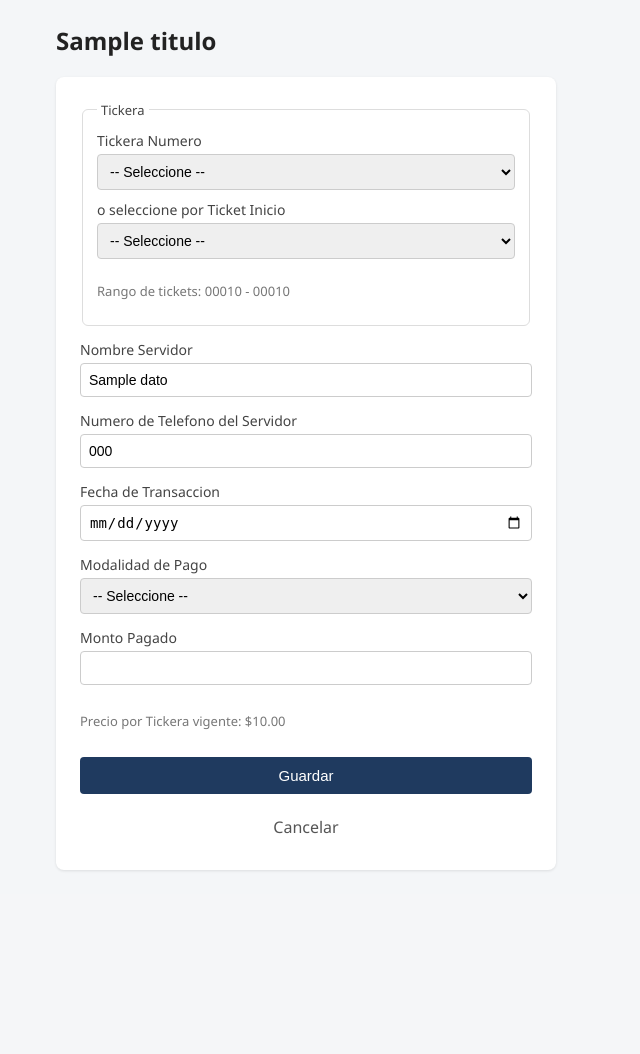
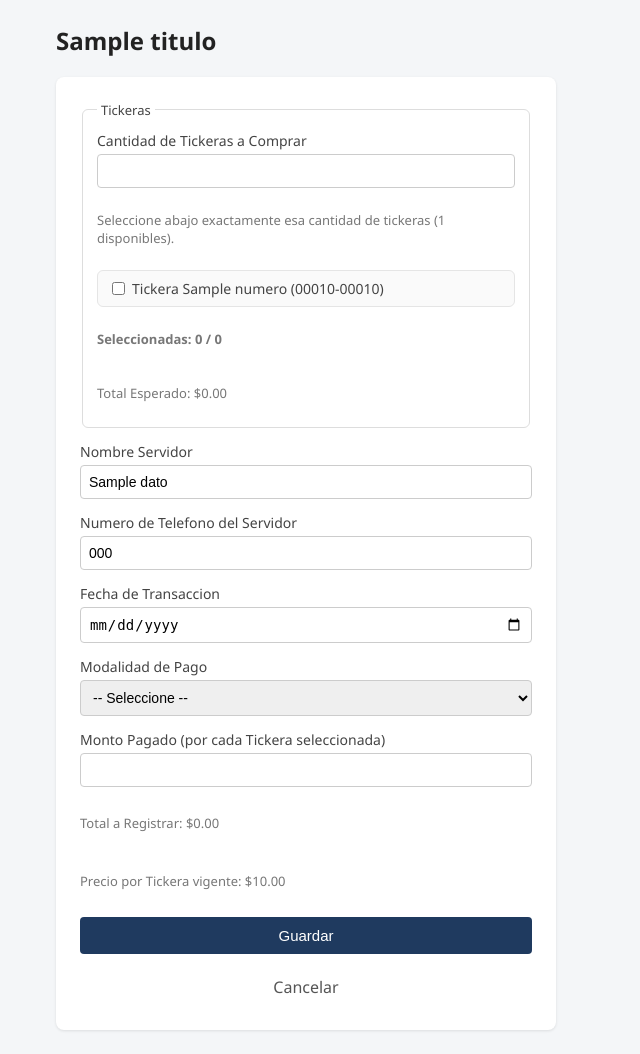
Before and after one commit to edmartin-GIT/Rifa-app, a Flask app: template templates/form_transaccion.html in a window 1280 px wide. Shown: the part 153-1207 px from the top of the page, without its empty margins (0-640 px from the left). Before the commit the page ends 1024 px from the top, so only its background shows below. Run offline with Flask 3, Linux system fonts and the light colour scheme; the template is opened without the code that fills it: most values are stand-ins (such as "Sample title", 1, 10 or a date in 2020).

Commit message:
Permite comprar multiples tickeras en una sola transaccion y agrega modalidad "POR PAGAR"
- Nueva Transaccion ahora permite indicar cuantas tickeras se compran y seleccionarlas de una lista (checkboxes); se genera una fila por tickera, cada una con el mismo servidor/telefono/modalidad.
- El Monto Pagado ingresado se aplica completo a cada tickera seleccionada (no se divide entre ellas); se muestra en vivo el Total Esperado y el Total a Registrar.
- Se agrega "POR PAGAR" como cuarta modalidad de pago junto a CASH, SQUARE y ZELLE, con migracion automatica del CHECK constraint para bases de datos existentes (preserva los datos).
- El modo Editar sigue funcionando sobre una sola tickera, sin cambios.

Co-Authored-By: Claude Sonnet 5 <noreply@anthropic.com>

```diff
--- a/app.py
+++ b/app.py
@@ -12,7 +12,7 @@ app = Flask(__name__)
 app.secret_key = "rifa-control-secret"
 app.jinja_env.filters["ticket"] = lambda numero: f"{numero:05d}"
 
-MODALIDADES = ("CASH", "SQUARE", "ZELLE")
+MODALIDADES = ("CASH", "SQUARE", "ZELLE", "POR PAGAR")
 
 TICKET_BASE = 5000
 TICKET_SIZE = 10
@@ -149,6 +149,74 @@ def validar_formulario(form, excluir_id=None):
     return errores, datos
 
 
+def validar_formulario_multiple(form):
+    errores = []
+    nombre_servidor = form.get("nombre_servidor", "").strip()
+    telefono_servidor = form.get("telefono_servidor", "").strip()
+    fecha_transaccion = form.get("fecha_transaccion", "").strip()
+    modalidad_pago = form.get("modalidad_pago", "").strip().upper()
+    numero_confirmacion = form.get("numero_confirmacion", "").strip()
+
+    try:
+        cantidad_tickeras = int(form.get("cantidad_tickeras", "1"))
+    except ValueError:
+        cantidad_tickeras = 0
+    if cantidad_tickeras < 1:
+        errores.append("La cantidad de tickeras debe ser al menos 1.")
+
+    tickeras_seleccionadas_raw = form.getlist("tickeras_seleccionadas")
+    tickeras_seleccionadas = []
+    for valor in tickeras_seleccionadas_raw:
+        try:
+            n = int(valor)
+        except ValueError:
+            continue
+        if 1 <= n <= NUM_TICKERAS:
+            tickeras_seleccionadas.append(n)
+
+    if len(set(tickeras_seleccionadas)) != len(tickeras_seleccionadas):
+        errores.append("Hay tickeras repetidas en la seleccion.")
+        tickeras_seleccionadas = list(dict.fromkeys(tickeras_seleccionadas))
+
+    if cantidad_tickeras >= 1 and len(tickeras_seleccionadas) != cantidad_tickeras:
+        errores.append(
+            f"Debe seleccionar exactamente {cantidad_tickeras} tickera(s); selecciono {len(tickeras_seleccionadas)}."
+        )
+
+    for n in tickeras_seleccionadas:
+        if tickera_ya_vendida(n):
+            errores.append(f"La Tickera {n} ya fue vendida. Cada tickera es unica.")
+
+    try:
+        monto_pagado_por_tickera = float(form.get("monto_pagado", "0") or 0)
+    except ValueError:
+        errores.append("El monto pagado debe ser un numero.")
+        monto_pagado_por_tickera = 0
+
+    if not nombre_servidor:
+        errores.append("Nombre Servidor es requerido.")
+    if not telefono_servidor:
+        errores.append("Numero de Telefono del Servidor es requerido.")
+    if not fecha_transaccion:
+        errores.append("Fecha de Transaccion es requerida.")
+    if modalidad_pago not in MODALIDADES:
+        errores.append("Modalidad de Pago invalida.")
+    if modalidad_pago in ("SQUARE", "ZELLE") and not numero_confirmacion:
+        errores.append(f"Numero de Confirmacion es requerido para pagos {modalidad_pago}.")
+
+    datos = {
+        "cantidad_tickeras": cantidad_tickeras,
+        "tickeras_seleccionadas": tickeras_seleccionadas,
+        "nombre_servidor": nombre_servidor,
+        "telefono_servidor": telefono_servidor,
+        "fecha_transaccion": fecha_transaccion,
+        "modalidad_pago": modalidad_pago,
+        "numero_confirmacion": numero_confirmacion or None,
+        "monto_pagado": monto_pagado_por_tickera,
+    }
+    return errores, datos
+
+
 @app.route("/")
 def index():
     precio_tickera = get_precio_tickera()
@@ -191,7 +259,7 @@ def index():
 def nueva_transaccion():
     precio_tickera = get_precio_tickera()
     if request.method == "POST":
-        errores, datos = validar_formulario(request.form)
+        errores, datos = validar_formulario_multiple(request.form)
         if errores:
             for e in errores:
                 flash(e, "error")
@@ -199,34 +267,41 @@ def nueva_transaccion():
 
         conn = get_conn()
         try:
-            conn.execute(
-                """INSERT INTO transacciones
-                   (tickera_numero, ticket_inicio, ticket_fin, nombre_servidor, telefono_servidor, fecha_transaccion,
-                    modalidad_pago, numero_confirmacion, precio_tickera, monto_pagado)
-                   VALUES (?, ?, ?, ?, ?, ?, ?, ?, ?, ?)""",
-                (
-                    datos["tickera_numero"],
-                    datos["ticket_inicio"],
-                    datos["ticket_fin"],
-                    datos["nombre_servidor"],
-                    datos["telefono_servidor"],
-                    datos["fecha_transaccion"],
-                    datos["modalidad_pago"],
-                    datos["numero_confirmacion"],
-                    precio_tickera,
-                    datos["monto_pagado"],
-                ),
-            )
+            for numero in datos["tickeras_seleccionadas"]:
+                ticket_inicio, ticket_fin = tickera_a_rango(numero)
+                conn.execute(
+                    """INSERT INTO transacciones
+                       (tickera_numero, ticket_inicio, ticket_fin, nombre_servidor, telefono_servidor, fecha_transaccion,
+                        modalidad_pago, numero_confirmacion, precio_tickera, monto_pagado)
+                       VALUES (?, ?, ?, ?, ?, ?, ?, ?, ?, ?)""",
+                    (
+                        numero,
+                        ticket_inicio,
+                        ticket_fin,
+                        datos["nombre_servidor"],
+                        datos["telefono_servidor"],
+                        datos["fecha_transaccion"],
+                        datos["modalidad_pago"],
+                        datos["numero_confirmacion"],
+                        precio_tickera,
+                        datos["monto_pagado"],
+                    ),
+                )
             conn.commit()
         except sqlite3.IntegrityError:
+            conn.rollback()
             conn.close()
-            flash(f"La Tickera {datos['tickera_numero']} ya fue vendida. Cada tickera es unica.", "error")
+            flash("Una de las tickeras seleccionadas ya fue vendida. Intente de nuevo.", "error")
             return render_template("form_transaccion.html", datos=datos, modalidades=MODALIDADES, titulo="Nueva Transaccion", precio_tickera=precio_tickera, tickeras=lista_tickeras(), servidores=obtener_servidores_conocidos())
         conn.close()
-        flash("Transaccion registrada correctamente.", "success")
+
+        if len(datos["tickeras_seleccionadas"]) == 1:
+            flash("Transaccion registrada correctamente.", "success")
+        else:
+            flash(f"{len(datos['tickeras_seleccionadas'])} tickeras registradas correctamente.", "success")
         return redirect(url_for("index"))
 
-    datos = {"fecha_transaccion": date.today().isoformat(), "monto_pagado": 0}
+    datos = {"fecha_transaccion": date.today().isoformat(), "monto_pagado": 0, "cantidad_tickeras": 1}
     return render_template("form_transaccion.html", datos=datos, modalidades=MODALIDADES, titulo="Nueva Transaccion", precio_tickera=precio_tickera, tickeras=lista_tickeras(), servidores=obtener_servidores_conocidos())
 
 
--- a/static/style.css
+++ b/static/style.css
@@ -232,3 +232,28 @@ th { background: #eef2f6; }
     color: #444;
     padding: 0 4px;
 }
+
+.tickeras-grid {
+    max-height: 240px;
+    overflow-y: auto;
+    border: 1px solid #e5e5e5;
+    border-radius: 6px;
+    padding: 8px 10px;
+    display: flex;
+    flex-direction: column;
+    gap: 6px;
+    background: #fafafa;
+}
+.tickera-check {
+    display: flex;
+    align-items: center;
+    gap: 8px;
+    font-size: 13px;
+    font-weight: 400;
+    color: #333;
+    flex-direction: row !important;
+}
+.tickera-check input { width: auto; }
+
+#seleccion_conteo { font-weight: 600; }
+#total_pagar { font-weight: 600; font-size: 15px; color: #1f3a5f; }
--- a/templates/form_transaccion.html
+++ b/templates/form_transaccion.html
@@ -5,6 +5,7 @@
 <h2>{{ titulo }}</h2>
 
 <form method="post" class="formulario">
+    {% if editar %}
     <fieldset class="grupo-tickera">
         <legend>Tickera</legend>
 
@@ -38,6 +39,30 @@
             {% endif %}
         </p>
     </fieldset>
+    {% else %}
+    <fieldset class="grupo-tickera">
+        <legend>Tickeras</legend>
+
+        <label>Cantidad de Tickeras a Comprar
+            <input type="number" id="cantidad_tickeras" name="cantidad_tickeras" min="1" max="{{ tickeras|length }}" value="{{ datos.cantidad_tickeras or 1 }}" required>
+        </label>
+
+        <p class="ayuda">Seleccione abajo exactamente esa cantidad de tickeras ({{ tickeras|length }} disponibles).</p>
+
+        <div class="tickeras-grid" id="tickeras_grid">
+            {% for tk in tickeras %}
+            <label class="tickera-check">
+                <input type="checkbox" name="tickeras_seleccionadas" value="{{ tk.numero }}"
+                    {% if tk.numero in (datos.tickeras_seleccionadas or []) %}checked{% endif %}>
+                Tickera {{ tk.numero }} ({{ tk.ticket_inicio|ticket }}-{{ tk.ticket_fin|ticket }})
+            </label>
+            {% endfor %}
+        </div>
+
+        <p class="ayuda" id="seleccion_conteo">Seleccionadas: <span id="conteo_actual">0</span> / <span id="conteo_requerido">1</span></p>
+        <p class="ayuda" id="total_esperado">Total Esperado: $0.00</p>
+    </fieldset>
+    {% endif %}
 
     <label>Nombre Servidor
         <input type="text" name="nombre_servidor" list="lista_servidores" value="{{ datos.nombre_servidor or '' }}" required>
@@ -69,9 +94,13 @@
         <input type="text" name="numero_confirmacion" value="{{ datos.numero_confirmacion or '' }}">
     </label>
 
-    <label>Monto Pagado
-        <input type="number" step="0.01" name="monto_pagado" value="{{ datos.monto_pagado if datos.monto_pagado is not none else 0 }}" required>
+    <label>Monto Pagado {% if not editar %}(por cada Tickera seleccionada){% endif %}
+        <input type="number" step="0.01" id="monto_pagado" name="monto_pagado" value="{{ datos.monto_pagado if datos.monto_pagado is not none else 0 }}" required>
     </label>
+
+    {% if not editar %}
+    <p class="ayuda" id="total_a_registrar">Total a Registrar: $0.00</p>
+    {% endif %}
 
     <p class="ayuda">Precio por Tickera vigente: ${{ "%.2f"|format(precio_tickera) }}</p>
 
@@ -80,15 +109,18 @@
 </form>
 
 <script>
-    const tickeraSelect = document.getElementById('tickera_numero');
-    const ticketInicioSelect = document.getElementById('ticket_inicio_select');
-    const rangoPreview = document.getElementById('rango_preview');
     const TICKET_BASE = {{ 5000 }};
     const TICKET_SIZE = {{ 10 }};
+    const PRECIO_TICKERA = {{ precio_tickera }};
 
     function formatearTicket(numero) {
         return String(numero).padStart(5, '0');
     }
+
+    {% if editar %}
+    const tickeraSelect = document.getElementById('tickera_numero');
+    const ticketInicioSelect = document.getElementById('ticket_inicio_select');
+    const rangoPreview = document.getElementById('rango_preview');
 
     function actualizarPreview(numero) {
         if (!numero) {
@@ -108,6 +140,31 @@
         tickeraSelect.value = ticketInicioSelect.value;
         actualizarPreview(parseInt(ticketInicioSelect.value, 10));
     });
+    {% else %}
+    const cantidadInput = document.getElementById('cantidad_tickeras');
+    const checkboxes = Array.from(document.querySelectorAll('input[name="tickeras_seleccionadas"]'));
+    const conteoActual = document.getElementById('conteo_actual');
+    const conteoRequerido = document.getElementById('conteo_requerido');
+    const totalEsperado = document.getElementById('total_esperado');
+    const totalARegistrar = document.getElementById('total_a_registrar');
+    const montoPagadoInput = document.getElementById('monto_pagado');
+
+    function actualizarResumen() {
+        const marcadas = checkboxes.filter(c => c.checked).length;
+        const requerido = parseInt(cantidadInput.value, 10) || 0;
+        conteoActual.textContent = marcadas;
+        conteoRequerido.textContent = requerido;
+        totalEsperado.textContent = 'Total Esperado: $' + (requerido * PRECIO_TICKERA).toFixed(2);
+        const montoPorTickera = parseFloat(montoPagadoInput.value) || 0;
+        totalARegistrar.textContent = 'Total a Registrar: $' + (requerido * montoPorTickera).toFixed(2);
+        conteoActual.parentElement.style.color = (marcadas === requerido) ? '' : '#c0392b';
+    }
+
+    checkboxes.forEach(c => c.addEventListener('change', actualizarResumen));
+    cantidadInput.addEventListener('input', actualizarResumen);
+    montoPagadoInput.addEventListener('input', actualizarResumen);
+    actualizarResumen();
+    {% endif %}
 
     const select = document.getElementById('modalidad_pago');
     const campoConfirmacion = document.getElementById('campo_confirmacion');
```
Also changed, not shown: db.py (+31 -1 lines).
